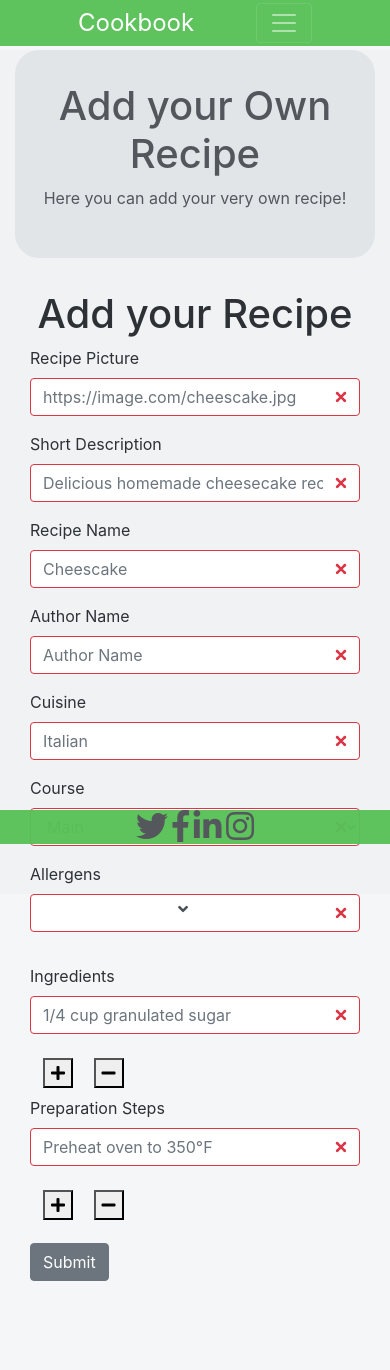
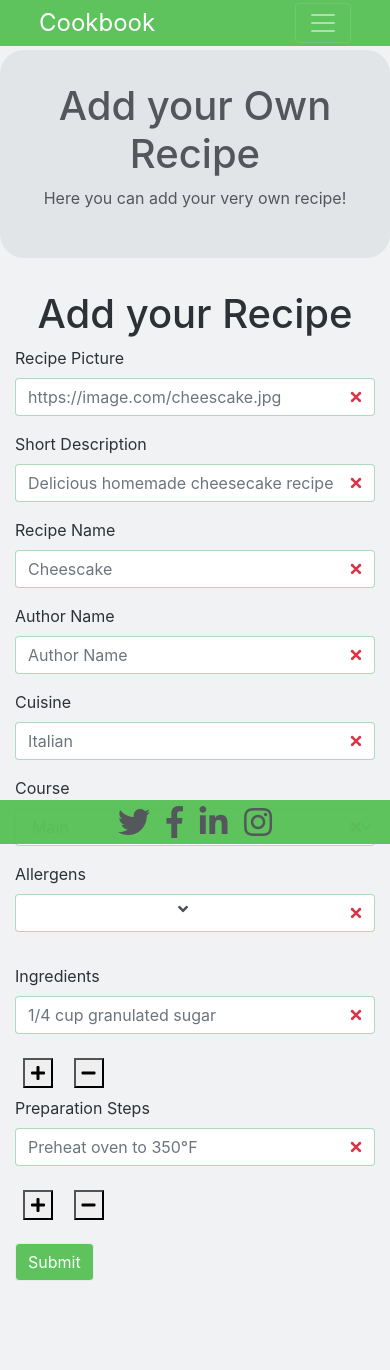
Before and after one commit to Luciano-Lima/myCookbook, a Flask app: page /insert_recipe in a window 390 px wide. Before the commit the page ends 1281 px from the top, so only its background shows below. Run offline with Flask 2, Linux system fonts and the light colour scheme; some libraries are stand-ins or nearby versions.

Commit message:
Added media queries

```diff
--- a/app.py
+++ b/app.py
@@ -104,16 +104,17 @@
         return redirect(url_for('recipes'))
     elif request.method == "GET":
         form.image.data = recipes['image']
-        form.step.data = recipes['step']
+        form.step.data = ''.join(recipes['step'])
         form.allergens.data = recipes['allergens']
         form.course.data = recipes['course']
-        form.ingredient.data = recipes['ingredient']
+        form.ingredient.data = ''.join(recipes['ingredient'])
         form.cuisine.data = recipes['cuisine']
         form.notes.data = recipes['notes']
         form.author.data = recipes['author']
         form.name.data = recipes['name']
 
     return render_template('editrecipe.html',recipes=recipes,page_title='Edit your Recipe', form=form)
+
 
 
 
--- a/static/css/style.css
+++ b/static/css/style.css
@@ -1,10 +1,10 @@
 body, html {
-	height: 100%;
 	margin: 0;
-	background-color: #e9ecef70;
+	background-color: #f0f2f4;
 	padding: 0;
 	color: #2d3136;
 }
+
         /*---------------------------------*/
 
 a {
@@ -27,7 +27,7 @@
 /*Navbar background color;*/
 .bg-dark {
     background-color: #59c058f7!important;
-    padding: 0 20% 0 20%;
+    padding: 0 10% 0 10%;
 }
 
 .navbar-dark .navbar-nav .nav-link {
@@ -62,8 +62,9 @@
 
 #homeJumbotron {
     float: right;
-     margin-top: 4rem;
-     width: inherit;
+    margin-top: 4rem;
+    width: inherit;
+    color: #5c5d4d;
 }
 
 .jumbotron {
@@ -145,6 +146,10 @@
     list-style-type: circle;
 }
 
+.ingred-group-amount {
+    display: block;
+    text-align: center;
+}
 
 
  /*Counter button*/
@@ -179,10 +184,22 @@
 .btn-primary {
     color: #fff;
     background-color: #5ec25d;
-     border-color: #e9ecef;
+    border-color: #e9ecef;
 }
 
 .btn-primary:hover {
+    color: #fff;
+    background-color: #d88b64c9;
+    border-color: #f8f9fa;
+}
+
+.btn-secondary {
+    color: #fff;
+    background-color: #5ec25d;
+    border-color: #e9ecef;
+}
+
+.btn-secondary:hover {
     color: #fff;
     background-color: #d88b64c9;
     border-color: #f8f9fa;
@@ -199,12 +216,16 @@
     margin-left: 50%;
 }
 
-#ingredientList {
-    margin: 5px;
+.form-control {
+    border-color: #28a74552;
 }
 
-#stepList {
-    margin: 5px;
+.form-control.is-invalid, .was-validated .form-control:invalid {
+    border-color: #28a74552;
+}
+
+.field-padding {
+	margin-top: 5px;
 }
 
 #stepList button {
@@ -221,5 +242,21 @@
 
 #footer {
     background-color: #212529;
+}
+
+.fab {
+    margin: 6px;
+}
+
+          /*---------------------------------*/
+/*Media querie*/
+@media (max-width: 768px) {
+.container {
+    padding: 0;
+}
+
+.form-wrapper {
+    display: inline;
+}
 
 }
--- a/static/js/jquery.js
+++ b/static/js/jquery.js
@@ -1,7 +1,7 @@
 //Add aditional ingredient row
 $(document).ready(function(){
 	$('#addrow').click(function() {
-		$('<input class="form-control is-invalid" id="ingredient" name="ingredient" required type="text" value="">').insertBefore('#addrow');
+		$('<input class="form-control is-invalid field-padding" id="ingredient" name="ingredient" required type="text" value="">').insertBefore('#addrow');
 
 	});
 
@@ -13,7 +13,7 @@
 
 	//Add aditional preparations step row
 	$('#addrowSteps').click(function() {
-		$('<input class="form-control is-invalid" id="step" name="step" required type="text" value="">').insertBefore('#addrowSteps');
+		$('<input class="form-control is-invalid field-padding" id="step" name="step" required type="text" value="">').insertBefore('#addrowSteps');
 
 	});
 
```
